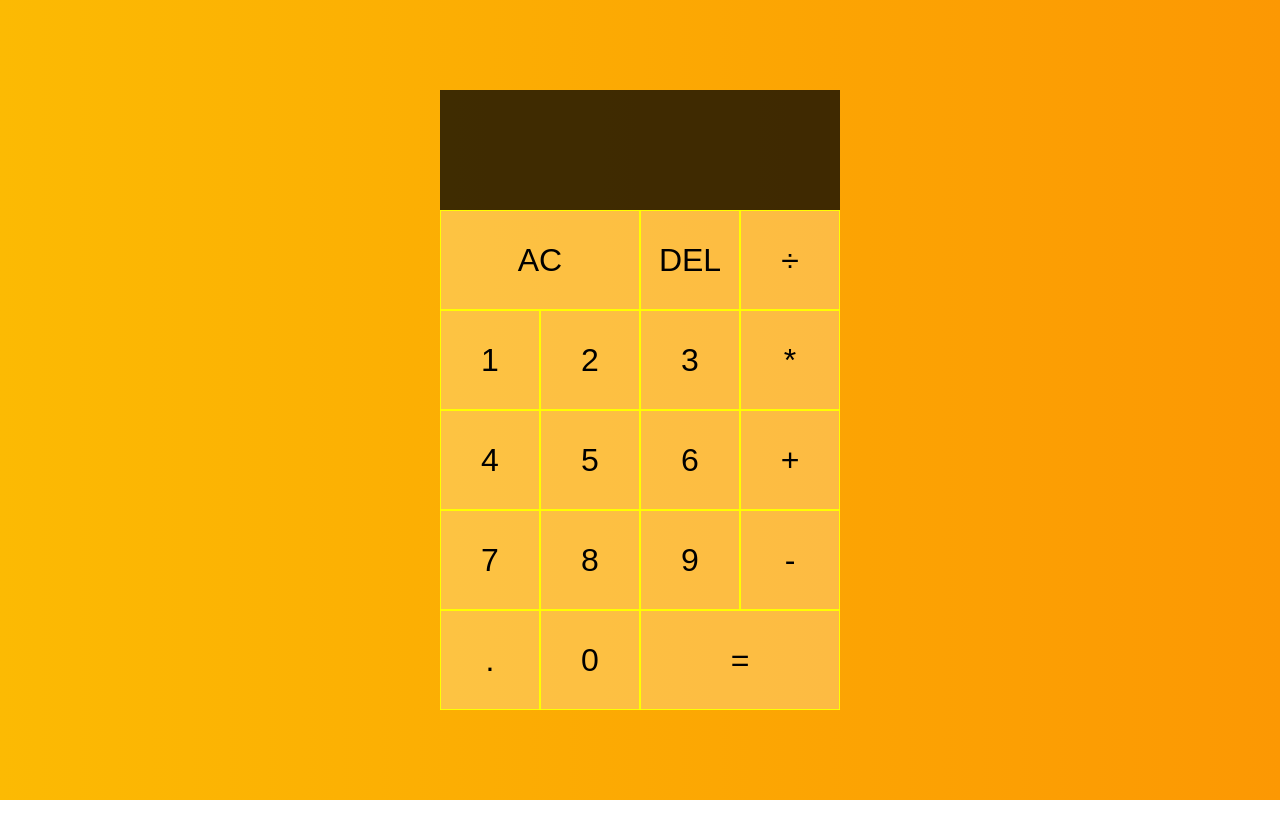
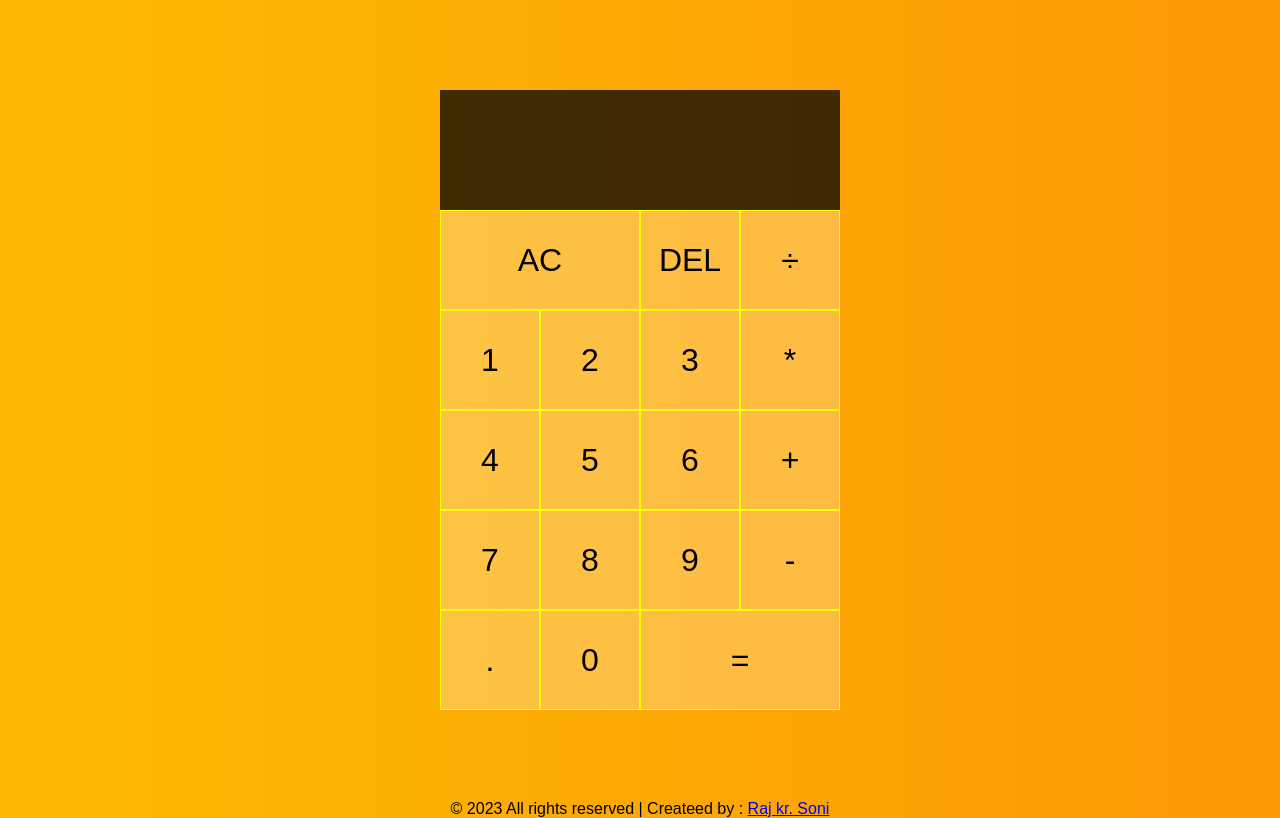
Before and after one commit to bugRaj/calculator, a plain HTML site: page index.html in a window 1280 px wide. Drawn offline with Linux system fonts and the light colour scheme.

Commit message:
Update index.html

```diff
--- a/index.html
+++ b/index.html
@@ -33,5 +33,6 @@
     <button data-number>0</button>
     <button data-equals class="span-two">=</button>
   </div>
+  <footer align="center">© 2023 All rights reserved | Createed by : <a class="grey" href="https://bugraj.github.io/" target="_blank">Raj kr. Soni</a></footer>
 </body>
 </html>
```
